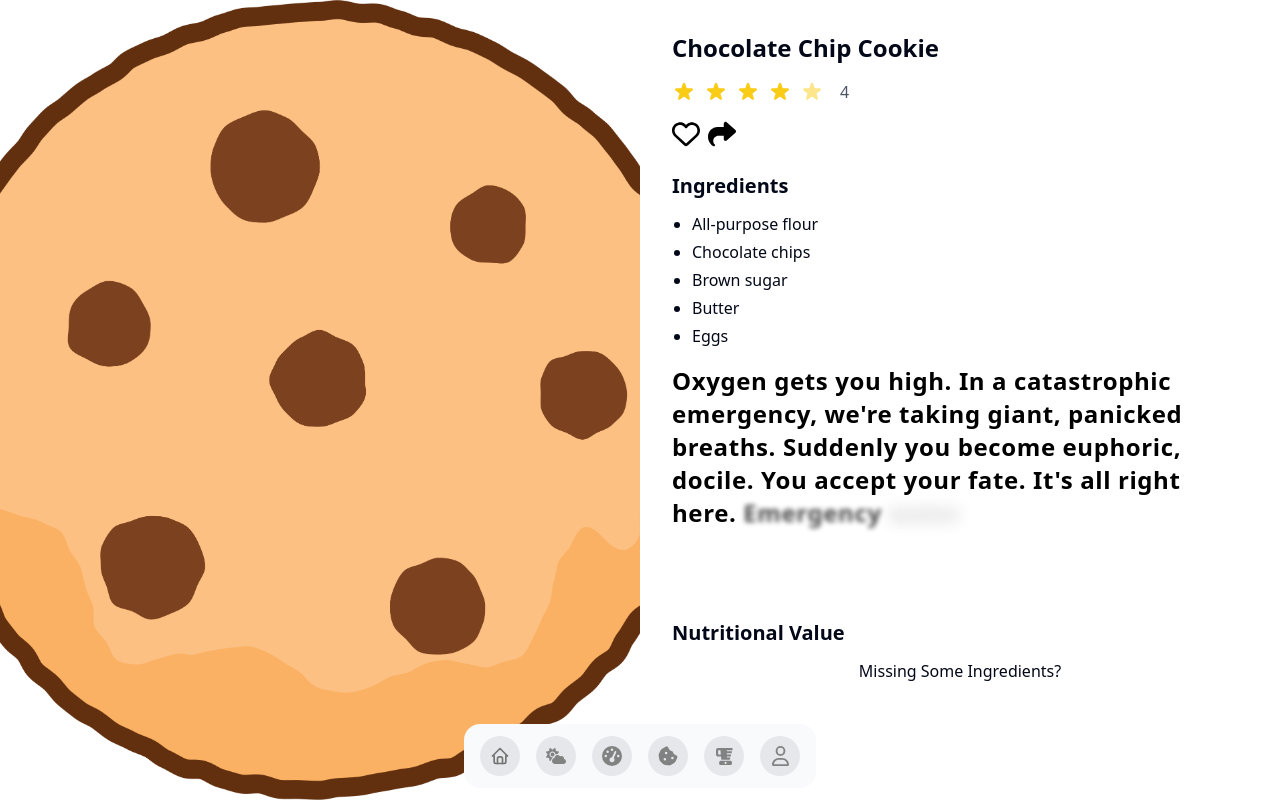
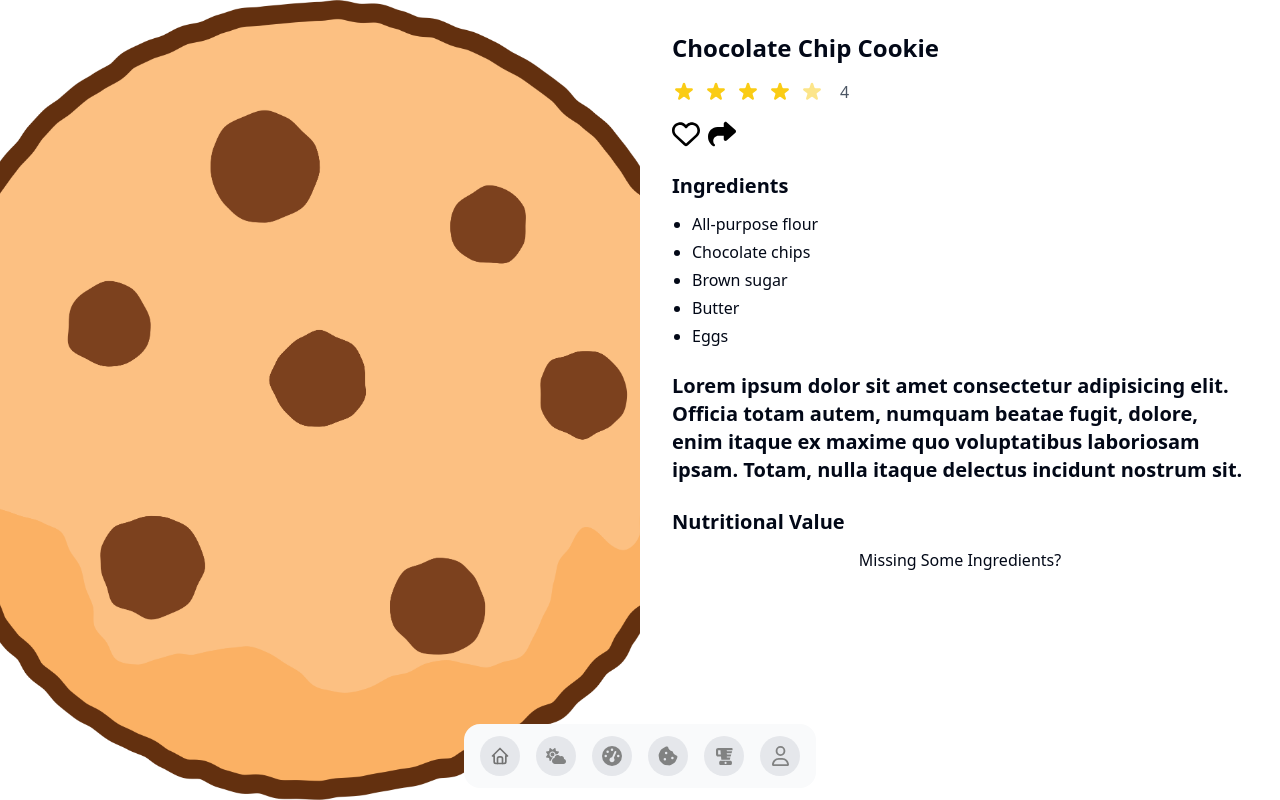
Before and after one commit to khushwant1234/mmm.food, a Next.js app: page /card in a window 1280 px wide. Built offline with nearby package versions, Linux system fonts and the light colour scheme.

Commit message:
added leftover elements because apparently i didn't commit

```diff
--- a/app/card/page.jsx
+++ b/app/card/page.jsx
@@ -13,12 +13,9 @@ import {
   DrawerHeader,
   DrawerTrigger,
 } from "@/components/ui/drawer";
-import { TextGenerateEffect } from "@/components/ui/text-generate-effect";
 
 const page = () => {
-  const words = `Oxygen gets you high. In a catastrophic emergency, we're taking giant, panicked breaths. Suddenly you become euphoric, docile. You accept your fate. It's all right here. Emergency water landing, six hundred miles an hour. Blank faces, calm as Hindu cows
-`;
-
+  const Ingredients = [];
   const [heart, setHeart] = useState("/icons/heart-regular.svg");
 
   const handleHeart = () => {
@@ -101,7 +98,12 @@ const page = () => {
             ))}
           </ul>
 
-          <TextGenerateEffect words={words} />
+          <h2 className="text-xl font-bold mt-6 mb-3">
+            Lorem ipsum dolor sit amet consectetur adipisicing elit. Officia
+            totam autem, numquam beatae fugit, dolore, enim itaque ex maxime quo
+            voluptatibus laboriosam ipsam. Totam, nulla itaque delectus incidunt
+            nostrum sit.
+          </h2>
 
           <h2 className="text-xl font-bold mt-6 mb-3">Nutritional Value</h2>
           <div className="flex items-center justify-center">
```
Also changed, not shown: 1 other file (tests, documents, lock files or other folders).
